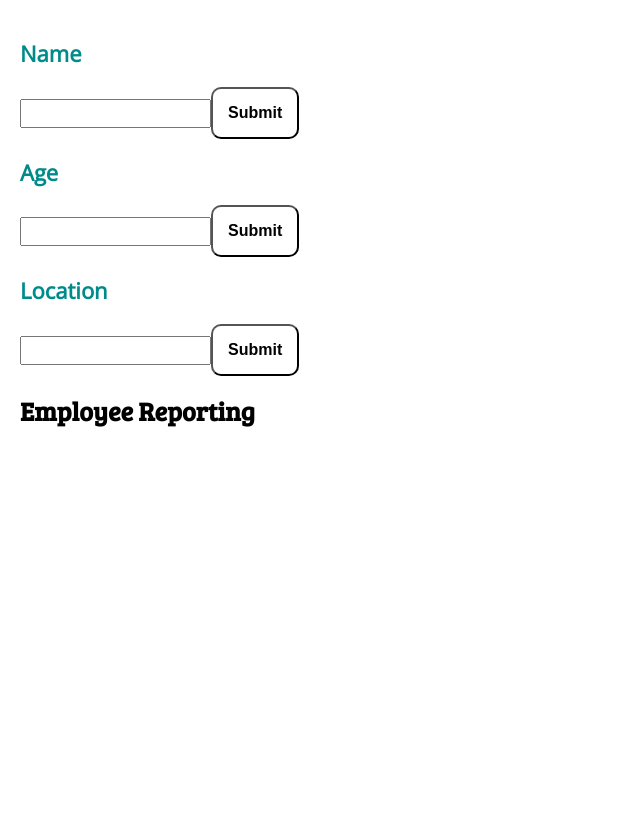
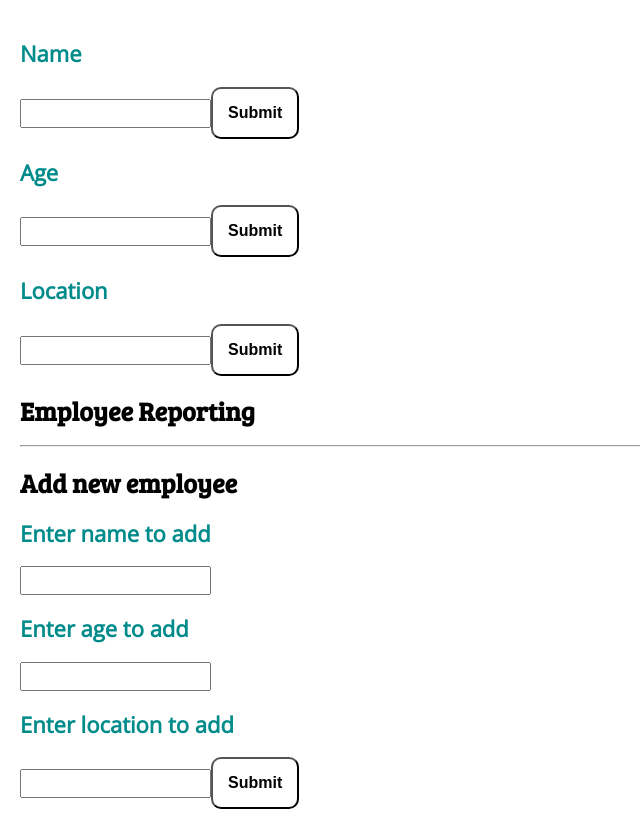
Before and after one commit to victoriatin/DIG4503, a React (Create React App) app in the folder lab10/client/: page / in a window 1280 px wide. Shown: the whole page, without its empty margins (0-640 px from the left). Before the commit the page ends 800 px from the top, so only its background shows below. Built offline with nearby package versions, Linux system fonts and the light colour scheme.

Commit message:
added new form

```diff
--- a/lab10/client/src/App.js
+++ b/lab10/client/src/App.js
@@ -4,6 +4,7 @@ import NameSearch from "./components/NameSearch";
 import AgeSearch from "./components/AgeSearch";
 import LocationSearch from "./components/LocationSearch";
 import ReportingArea from "./components/ReportingArea";
+import AddNew from "./components/AddNew";
 
 function App() {
   return (
@@ -12,6 +13,8 @@ function App() {
       <AgeSearch/>
       <LocationSearch/>
       <ReportingArea/>
+<hr></hr>
+      <AddNew/>
     </div>
   );
 }
--- /dev/null
+++ b/lab10/client/src/components/AddNew/index.js
@@ -0,0 +1,44 @@
+
+import React from 'react';
+
+class AddNew extends React.Component {
+createPerson(event) {
+    event.preventDefault();
+
+    let name = document.querySelector("#personName");
+
+    let age = document.querySelector("#personAge");
+
+    let location = document.querySelector("#personLocation");
+
+    fetch("/employee/" + name.value + "/" + age.value + "/" + location.value, {
+      method: "post",
+    })
+      .then((res) => {
+        return res.json(); //parse the data and create a json object to return
+      })
+      .then((processed) => {
+        console.log(processed);
+      });
+  }
+
+render () {
+    return (
+        <div>
+          <h1> Add new employee</h1>
+<form onsubmit={this.createPerson}>
+  <h2>Enter name to add</h2>
+  <input id="personName" type="text" />
+  <h2>Enter age to add</h2>
+  <input id="personAge" type="text" />
+  <h2>Enter location to add</h2>
+  <input id="personLocation" type="text" />
+  <button>Submit</button>
+</form>
+        </div>
+    )
+}
+}
+
+
+export default AddNew;
```
